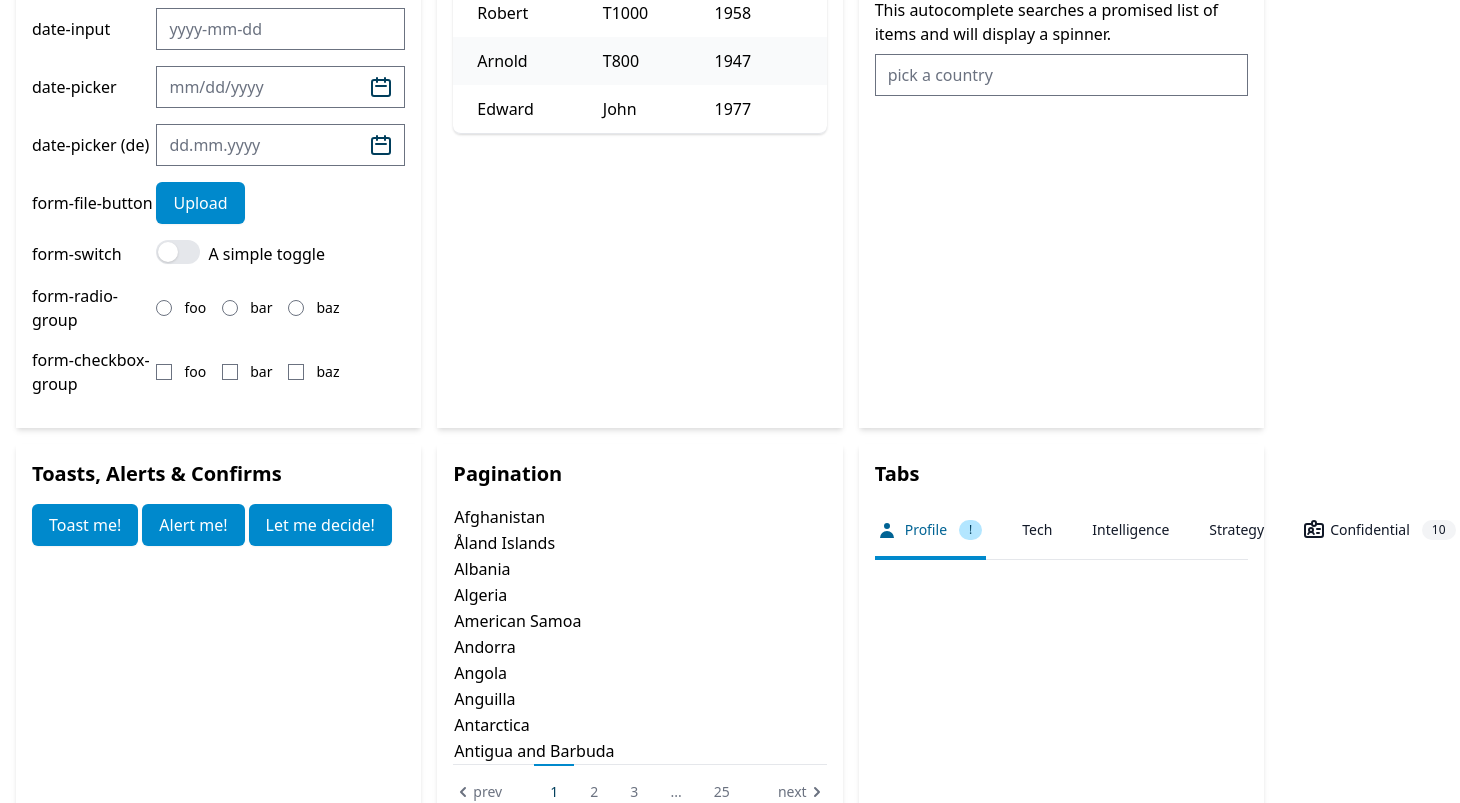
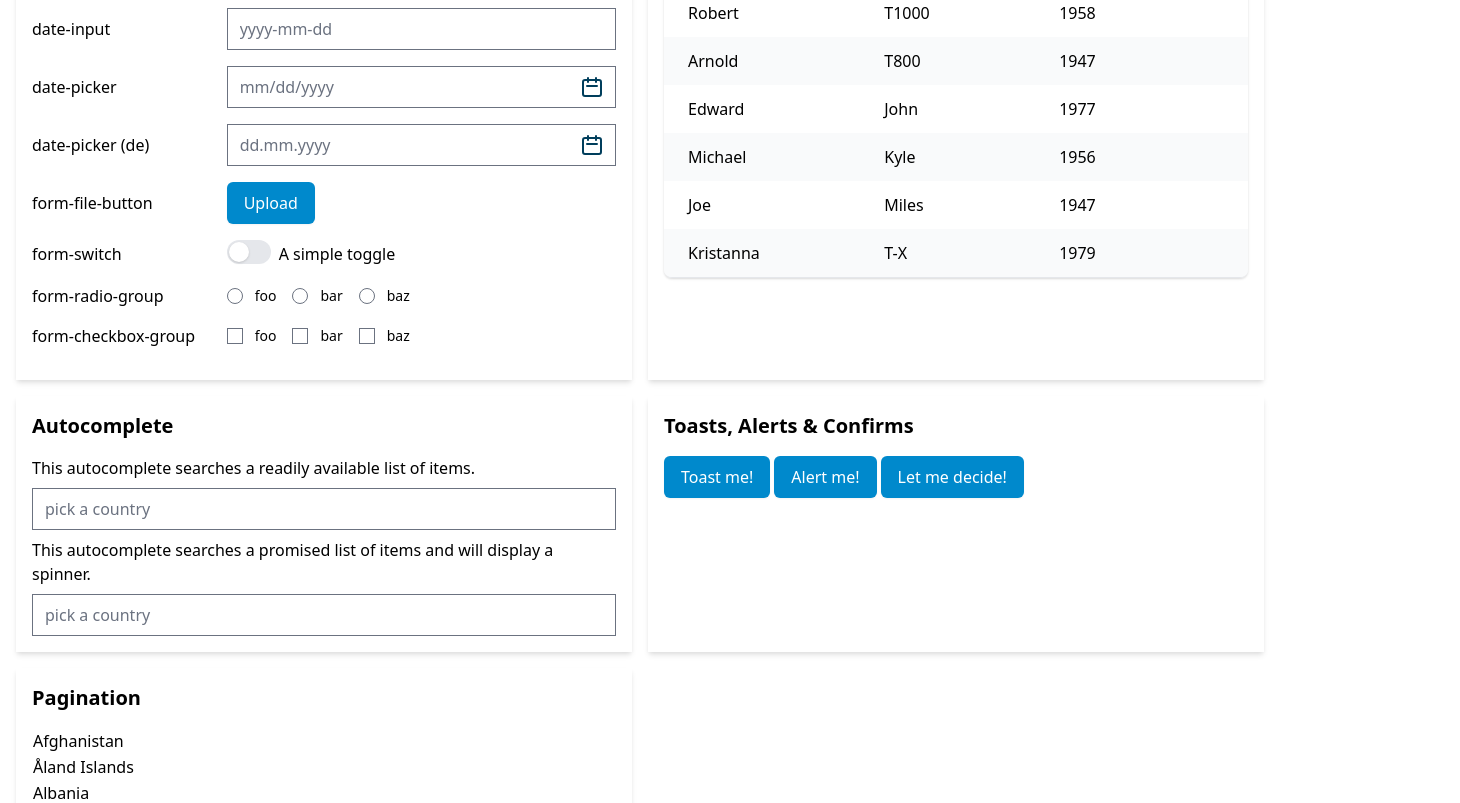
Before and after one commit to Vectrex/vxVue, a Vue app: page / in a window 1280 px wide. Shown: the part 240-1043 px from the top of the page, 1460 px wide, since content can reach past the window. Built offline with nearby package versions, Linux system fonts and the light colour scheme.

Commit message:
Markup and layout of sample page improved

```diff
--- a/index.html
+++ b/index.html
@@ -5,9 +5,9 @@
     <meta name="viewport" content="width=device-width, initial-scale=1.0" />
     <title>vxVue</title>
   </head>
-  <body class="min-h-screen p-4">
+  <body class="min-h-screen p-4 max-w-screen-2xl mx-auto">
     <h1 class="text-4xl font-bold mb-4">VxVue Components</h1>
-    <div id="app"></div>
+    <div id="app" class="grid grid-cols-1 lg:grid-cols-2 2xl:grid-cols-3 gap-4"></div>
     <script type="module" src="/src/main.js"></script>
   </body>
 </html>
--- a/src/App.vue
+++ b/src/App.vue
@@ -25,7 +25,10 @@
             { key: 1, name: 'Linda', role: 'Sarah', yob: 1956 },
             { key: 2, name: 'Robert', role: 'T1000', yob: 1958 },
             { key: 3, name: 'Arnold', role: 'T800', yob: 1947 },
-            { key: 4, name: 'Edward', role: 'John', yob: 1977 }
+            { key: 4, name: 'Edward', role: 'John', yob: 1977 },
+            { key: 5, name: 'Michael', role: 'Kyle', yob: 1956 },
+            { key: 6, name: 'Joe', role: 'Miles', yob: 1947 },
+            { key: 7, name: 'Kristanna', role: 'T-X', yob: 1979 },
           ],
           cols: [
             { label: 'Name', prop: 'name', sortable: true },
@@ -80,7 +83,7 @@
         await this.$refs.alert.open('Skynet...', "...begins to learn at a geometric rate.");
       },
       async letsConfirm () {
-        this.alert.buttons = [{ label: 'Go for it!', value: 'ok', 'class': 'bg-green-600 hover:bg-green-500 focus:ring-green-500' }, { label: 'Shut it down! Now!', value: 'cancel' }];
+        this.alert.buttons = [{ label: 'Go for it!', value: 'ok', 'class': '!bg-green-600 !hover:bg-green-500 focus:!ring-green-500' }, { label: 'Shut it down! Now!', value: 'cancel' }];
         console.log(await this.$refs.alert.open('General Brewster', "Shall we turn on Skynet now?"));
       }
     }
@@ -88,32 +91,6 @@
 </script>
 
 <template>
-
-  <alert ref="alert" :buttons="alert.buttons">
-    <template v-slot:icon>
-      <div class="text-gray-500">
-        <svg xmlns="http://www.w3.org/2000/svg" class="h-8 w-8" viewBox="0 0 20 20" fill="currentColor">
-          <path fill-rule="evenodd" d="M8.257 3.099c.765-1.36 2.722-1.36 3.486 0l5.58 9.92c.75 1.334-.213 2.98-1.742 2.98H4.42c-1.53 0-2.493-1.646-1.743-2.98l5.58-9.92zM11 13a1 1 0 11-2 0 1 1 0 012 0zm-1-8a1 1 0 00-1 1v3a1 1 0 002 0V6a1 1 0 00-1-1z" clip-rule="evenodd" />
-        </svg>
-      </div>
-    </template>
-    <template v-slot:default="slotProps">
-      <strong class="text-gray-700">{{ slotProps.message }}</strong>
-    </template>
-  </alert>
-
-  <message-toast v-bind="toast" @timeout="toast.active = false" @close="toast.active = false" class="bg-green-700 text-white">
-    <template v-slot:title><span class="text-green-200">{{ toast.title }}</span></template>
-    <template v-slot:icon>
-      <span class="text-green-200">
-        <svg xmlns="http://www.w3.org/2000/svg" class="h-6 w-6" fill="none" viewBox="0 0 24 24" stroke="currentColor">
-          <path stroke-linecap="round" stroke-linejoin="round" stroke-width="2" d="M15 17h5l-1.405-1.405A2.032 2.032 0 0118 14.158V11a6.002 6.002 0 00-4-5.659V5a2 2 0 10-4 0v.341C7.67 6.165 6 8.388 6 11v3.159c0 .538-.214 1.055-.595 1.436L4 17h5m6 0v1a3 3 0 11-6 0v-1m6 0H9" />
-        </svg>
-      </span>
-    </template>
-  </message-toast>
-
-  <div class="grid grid-cols-1 md:grid-cols-3 gap-4">
   <div class="p-4 shadow-md">
 
     <h2 class="text-xl font-bold mb-4">Form Elements</h2>
@@ -267,7 +244,7 @@
     </div>
   </div>
 
-    <div class="p-4 shadow-md">
+  <div class="p-4 shadow-md lg:col-span-2">
     <h2 class="text-xl font-bold mb-4">Tabs</h2>
     <tabs :items="tabs.items" v-model:active-index="tabs.activeIndex">
       <template v-slot:icon="slotProps">
@@ -280,6 +257,28 @@
       </template>
     </tabs>
   </div>
+
+  <alert ref="alert" :buttons="alert.buttons">
+    <template v-slot:icon>
+      <div class="text-gray-500">
+        <svg xmlns="http://www.w3.org/2000/svg" class="h-8 w-8" viewBox="0 0 20 20" fill="currentColor">
+          <path fill-rule="evenodd" d="M8.257 3.099c.765-1.36 2.722-1.36 3.486 0l5.58 9.92c.75 1.334-.213 2.98-1.742 2.98H4.42c-1.53 0-2.493-1.646-1.743-2.98l5.58-9.92zM11 13a1 1 0 11-2 0 1 1 0 012 0zm-1-8a1 1 0 00-1 1v3a1 1 0 002 0V6a1 1 0 00-1-1z" clip-rule="evenodd" />
+        </svg>
       </div>
+    </template>
+    <template v-slot:default="slotProps">
+      <strong class="text-gray-700">{{ slotProps.message }}</strong>
+    </template>
+  </alert>
 
+  <message-toast v-bind="toast" @timeout="toast.active = false" @close="toast.active = false" class="!bg-green-700 text-white">
+    <template v-slot:title><span class="text-green-200">{{ toast.title }}</span></template>
+    <template v-slot:icon>
+      <span class="text-green-200">
+        <svg xmlns="http://www.w3.org/2000/svg" class="h-6 w-6" fill="none" viewBox="0 0 24 24" stroke="currentColor">
+          <path stroke-linecap="round" stroke-linejoin="round" stroke-width="2" d="M15 17h5l-1.405-1.405A2.032 2.032 0 0118 14.158V11a6.002 6.002 0 00-4-5.659V5a2 2 0 10-4 0v.341C7.67 6.165 6 8.388 6 11v3.159c0 .538-.214 1.055-.595 1.436L4 17h5m6 0v1a3 3 0 11-6 0v-1m6 0H9" />
+        </svg>
+      </span>
     </template>
+  </message-toast>
+</template>
```
Lines whose indentation alone changed are shown as unchanged.
